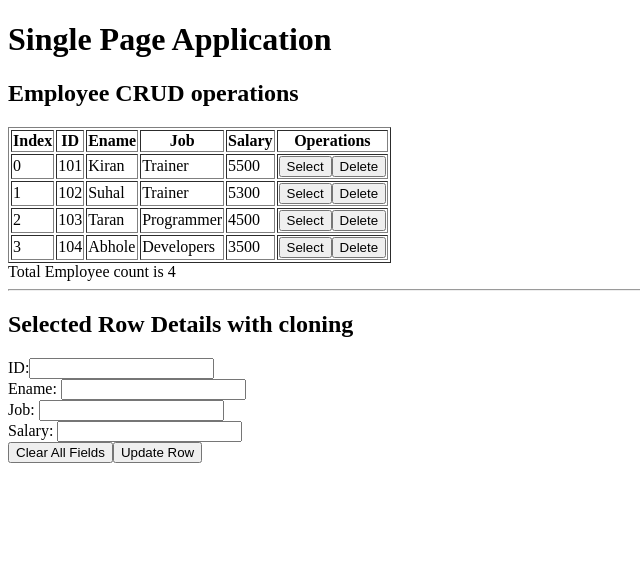
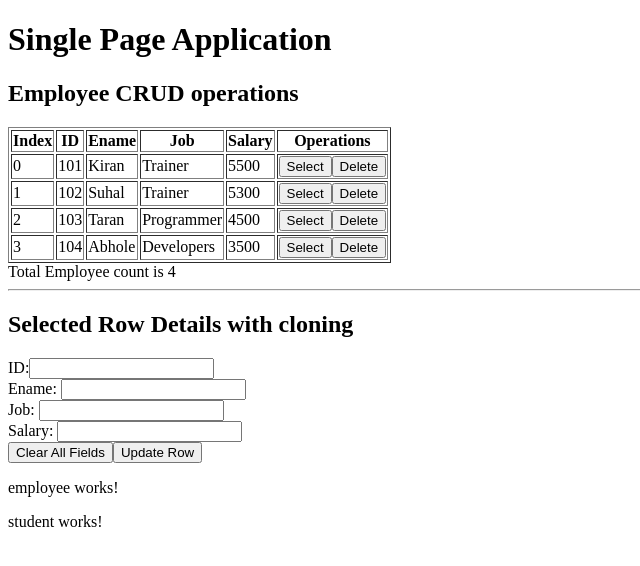
Before and after one commit to jackofalltradesprogrammer/Angular, an Angular app: page / in a window 1280 px wide. Shown: the top 566 px of the page, without its empty margins (0-640 px from the left). Built offline with nearby package versions, Linux system fonts and the light colour scheme.

Commit message:
Generate components and prepare to move employees code to Employee component 4 files

```diff
--- a/src/app/app.component.html
+++ b/src/app/app.component.html
@@ -36,7 +36,8 @@ and hence the two-way binding won't be possible. -->
 <button (click)='x={}'>Clear All Fields</button>
 <button (click)='updateRow()'>Update Row</button>
 
-
+<app-employee></app-employee>
+<app-student></app-student>
 
 
 
--- a/src/app/app.module.ts
+++ b/src/app/app.module.ts
@@ -2,11 +2,15 @@ import { BrowserModule } from '@angular/platform-browser';
 import { NgModule } from '@angular/core';
 import { FormsModule } from '@angular/forms';
 import { AppComponent } from './app.component';
+import { EmployeeComponent } from './employee/employee.component';
+import { StudentComponent } from './student/student.component';
 
 
 @NgModule({
   declarations: [
-    AppComponent
+    AppComponent,
+    EmployeeComponent,
+    StudentComponent
   ],
   imports: [
     BrowserModule, FormsModule
--- /dev/null
+++ b/src/app/employee/employee.component.html
@@ -0,0 +1,3 @@
+<p>
+  employee works!
+</p>
--- /dev/null
+++ b/src/app/employee/employee.component.ts
@@ -0,0 +1,15 @@
+import { Component, OnInit } from '@angular/core';
+
+@Component({
+  selector: 'app-employee',
+  templateUrl: './employee.component.html',
+  styleUrls: ['./employee.component.css']
+})
+export class EmployeeComponent implements OnInit {
+
+  constructor() { }
+
+  ngOnInit() {
+  }
+
+}
--- /dev/null
+++ b/src/app/student/student.component.html
@@ -0,0 +1,3 @@
+<p>
+  student works!
+</p>
--- /dev/null
+++ b/src/app/student/student.component.ts
@@ -0,0 +1,15 @@
+import { Component, OnInit } from '@angular/core';
+
+@Component({
+  selector: 'app-student',
+  templateUrl: './student.component.html',
+  styleUrls: ['./student.component.css']
+})
+export class StudentComponent implements OnInit {
+
+  constructor() { }
+
+  ngOnInit() {
+  }
+
+}
```
Also changed, not shown: src/app/employee/employee.component.css (added), src/app/student/student.component.css (added), 2 other files (tests, documents, lock files or other folders).
